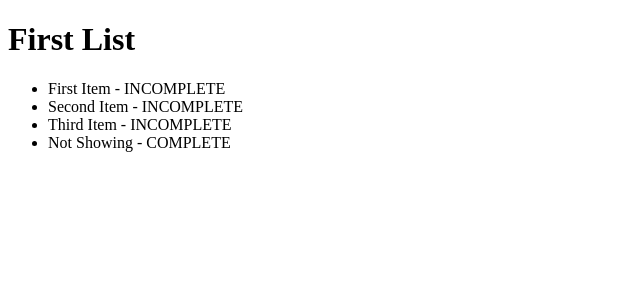
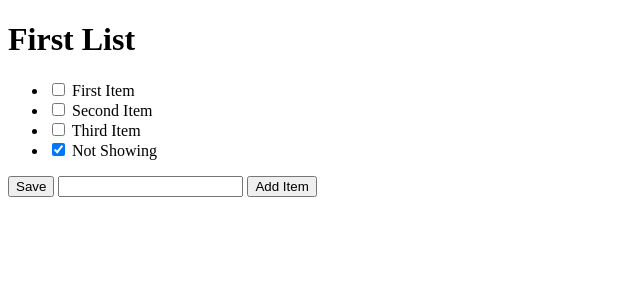
Before and after one commit to Gabriel-Spinola/Sistema-De-Cadastro, a Django app: page /2 in a window 1280 px wide. Shown: the top 300 px of the page, without its empty margins (0-640 px from the left). Run offline with Django 4.2, Linux system fonts and the light colour scheme; data comes from the database, SQL or seed files in the repository; both versions use the stored data as it was after the commit.

Commit message:
custom form, and adding and updating items

```diff
--- a/login/main/templates/main/create.html
+++ b/login/main/templates/main/create.html
@@ -7,7 +7,6 @@
     <h2>Create Page</h2>
 
     <form method="post" action="/create/">
-
         {% csrf_token %} <!--Django validation stuff-->
 
         <!--
--- a/login/main/templates/main/list.html
+++ b/login/main/templates/main/list.html
@@ -6,20 +6,31 @@
 
     <h1>{{ls.name}}</h1>
 
+    <form method="post" action="#">
+        {% csrf_token %} <!--Django validation stuff-->
+
         <ul>
 
             {% for item in ls.item_set.all %}
                 {% if item.is_complete == True %}
 
-                <li>{{item.text}} - COMPLETE</li>
+                    <li>
+                        <input type="checkbox" value="clicked" name="c{{item.id}}" checked/> {{item.text}}
+                    </li>
 
                 {% else %}
 
-                <li>{{item.text}} - INCOMPLETE</li>
+                    <li><input type="checkbox" value="clicked" name="c{{item.id}}"> {{item.text}}</li>
 
                 {% endif %}
             {% endfor %}
 
         </ul>
 
+        <button type="submit" name="save" value="save">Save</button>
+        <input type="text" name="new"/>
+        <button type="submit" name="newItem" value="newItem">Add Item</button>
+
+    </form>
+
 {% endblock %}
--- a/login/main/views.py
+++ b/login/main/views.py
@@ -6,6 +6,26 @@ from .forms import CreateNewList
 # Create your views here.
 def index(response, id):
     ls = ToDoList.objects.get(id=id)
+
+    if response.method == 'POST':
+        print(response.POST)
+
+        # Get POST request and ask for a specific information,
+        # in this situation the button named 'save'
+        if response.POST.get('save'):
+            for item in ls.item_set.all():
+                # Check if we completed an item
+                item.is_complete = response.POST.get('c' + str(item.id)) == 'clicked'
+
+                item.save()
+        elif response.POST.get('newItem'):
+            txt = response.POST.get('new') # Get the input field text
+
+            # Cause We're using a custom form we don't have the is_valid function
+            if len(txt) > 2:
+                ls.item_set.create(text=txt, is_complete=False)
+            else:
+                print('INVALID INPUT')
 
     return render(response, 'main/list.html', {
         # Variables dictionary
@@ -16,15 +36,19 @@ def home(response):
     return render(response, 'main/home.html', {})
 
 def create(response):
+    # Receive Post method
     if response.method == 'POST':
         form = CreateNewList(response.POST)
 
+        # if there's no error in the form
         if form.is_valid():
             name = form.cleaned_data['name']
+
+            # Create and save a new to do list with the form data
             to_do_list = ToDoList(name=name)
-
             to_do_list.save()
 
+        # Redirect to the new to do list's page
         return HttpResponseRedirect("/%i" % to_do_list.id)
     else:
         form = CreateNewList()
```
Also changed, not shown: login/db.sqlite3. Lines whose indentation alone changed are shown as unchanged.
